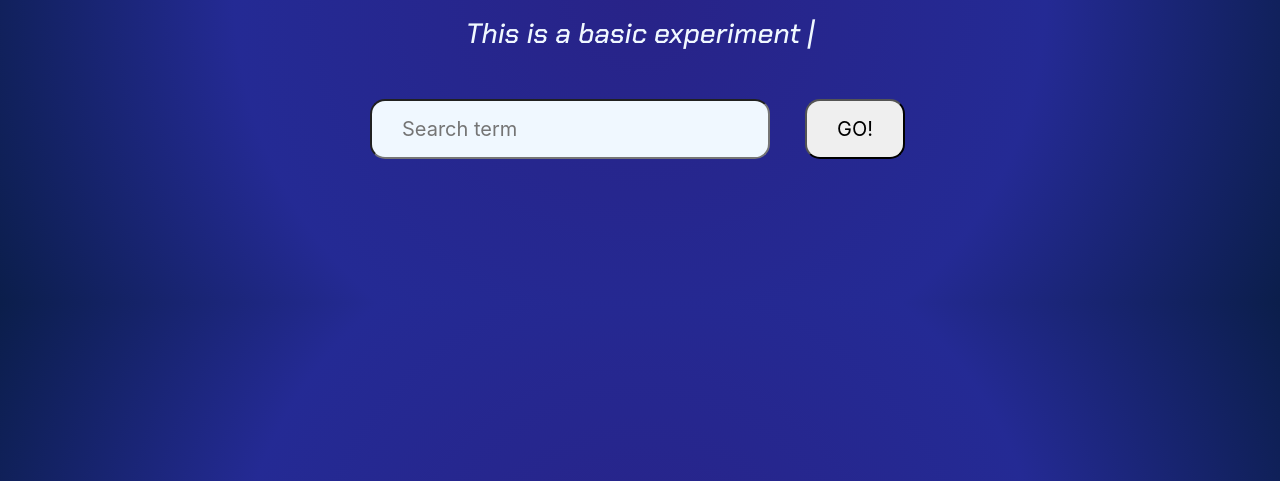
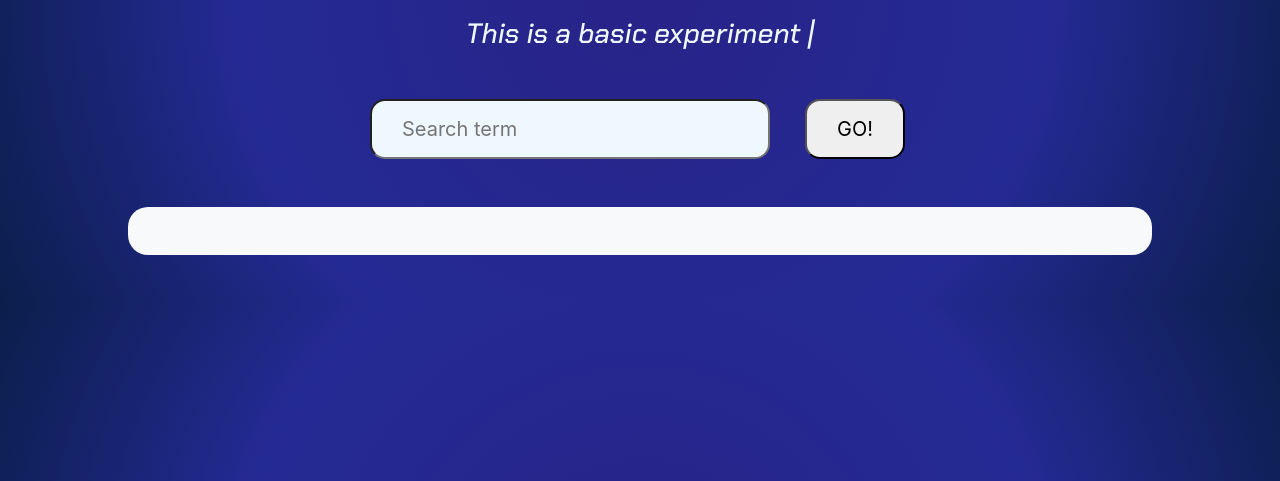
Before and after one commit to MattChan96/GoogleChallenge, a plain HTML site: page index.html in a window 1280 px wide. Shown: the part 319-800 px from the top of the page. Drawn offline with nearby package versions, Linux system fonts and the light colour scheme; a web font is replaced by a local one.

Commit message:
last push, results background changed and results font

```diff
--- a/styles/style.css
+++ b/styles/style.css
@@ -67,12 +67,23 @@ body {
     border-radius: 15px;
     text-align: center;
     display: none;
+
 }
 
 #submitBtn2:hover {
     background: var(--clr);
     letter-spacing: 0.25em;
     box-shadow: 0 0 35px var(--clr)
+}
+
+section {
+    border-radius: 20px;
+    width: 80%;
+}
+
+#results {
+    font-family: 'Chakra Petch', sans-serif;
+    font-weight: bolder;
 }
 
 .card-thumbnail {
@@ -86,10 +97,6 @@ body {
     width: 100%;
     height: 100%;
 
-}
-
-card-body {
-    height: 31vh;
 }
 
 .card-body .card-title {
```
Also changed, not shown: src/index.js (line endings or trailing spaces).
